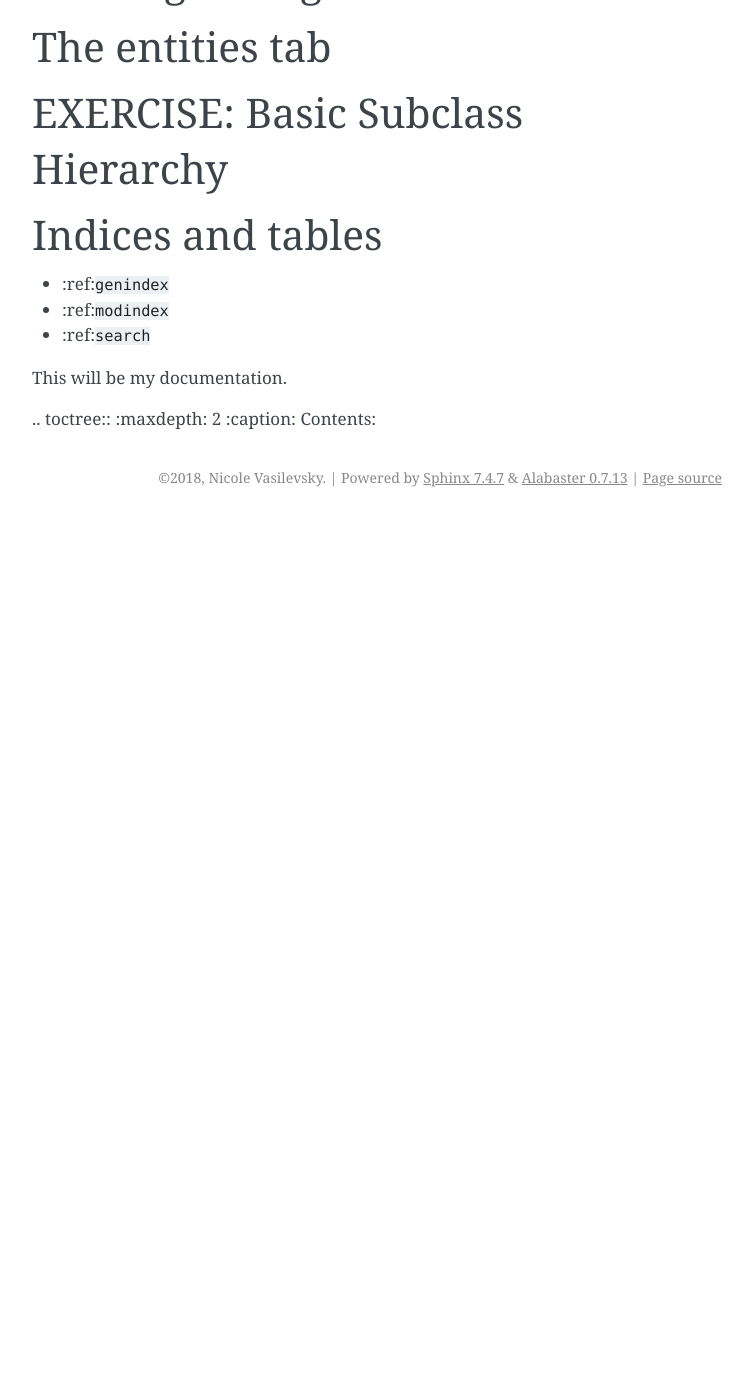
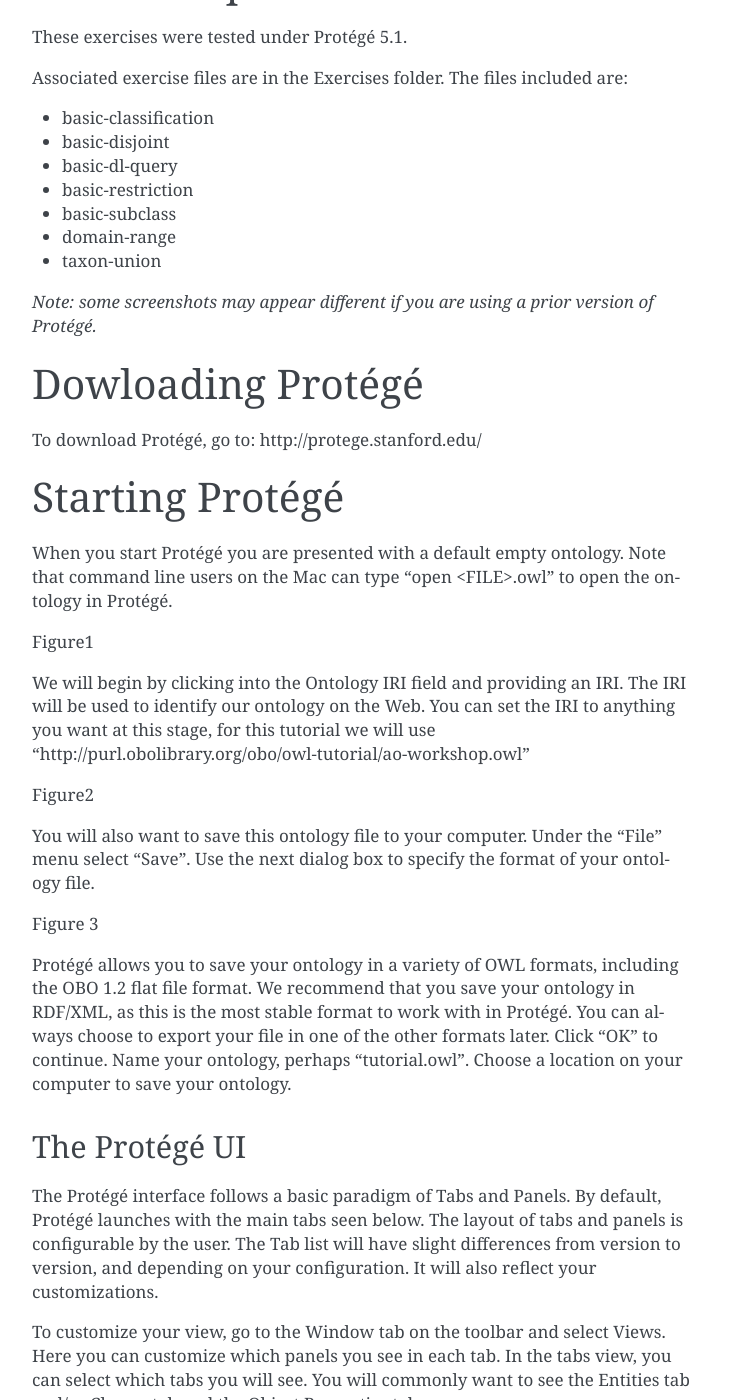
Before and after one commit to OHSUBD2K/BDK14-Ontologies-101, a Sphinx documentation site: the page built from docs/index.md, in a window 1280 px wide and 1400 px high, scrolled down 711 px. Shown: the whole window, without its empty margins (388-1141 px from the left). Built offline with Sphinx 7.4.7, drawn with Linux system fonts in a browser that asks for light colours; before the commit the page ends 1228 px from its top, so only the background shows below that; some of the changed text lies outside the part shown.

Commit message:
Update index.md

```diff
--- a/docs/index.md
+++ b/docs/index.md
@@ -15,6 +15,77 @@
 Thank you to Kent Shefchek for help with conversion to ReadTheDocs.
 
 ## Initial Preparation
+
+# Initial Preparation
+
+These exercises were tested under Protégé 5.1.
+
+Associated exercise files are in the Exercises folder. The files included are:
+
+- basic-classification
+- basic-disjoint
+- basic-dl-query
+- basic-restriction
+- basic-subclass
+- domain-range
+- taxon-union
+
+_Note: some screenshots may appear different if you are using a prior version of Protégé._
+
+# Dowloading Protégé
+
+To download Protégé, go to: http://protege.stanford.edu/
+
+# Starting Protégé
+
+When you start Protégé you are presented with a default empty ontology. Note that command line users on the Mac can type &quot;open &lt;FILE&gt;.owl&quot; to open the ontology in Protégé.
+
+Figure1
+
+We will begin by clicking into the Ontology IRI field and providing an IRI. The IRI will be used to identify our ontology on the Web. You can set the IRI to anything you want at this stage, for this tutorial we will use &quot;http://purl.obolibrary.org/obo/owl-tutorial/ao-workshop.owl&quot;
+
+Figure2
+
+You will also want to save this ontology file to your computer. Under the &quot;File&quot; menu select &quot;Save&quot;.  Use the next dialog box to specify the format of your ontology file.
+
+Figure 3
+
+
+
+Protégé allows you to save your ontology in a variety of OWL formats, including the OBO 1.2 flat file format. We recommend that you save your ontology in RDF/XML, as this is the most stable format to work with in Protégé. You can always choose to export your file in one of the other formats later.  Click &quot;OK&quot; to continue. Name your ontology, perhaps &quot;tutorial.owl&quot;. Choose a location on your computer to save your ontology.
+
+
+
+## The Protégé UI
+
+The Protégé interface follows a basic paradigm of Tabs and Panels. By default, Protégé launches with the main tabs seen below. The layout of tabs and panels is configurable by the user.  The Tab list will have slight differences from version to version, and depending on your configuration.  It will also reflect your customizations.
+
+To customize your view, go to the Window tab on the toolbar and select Views. Here you can customize which panels you see in each tab. In the tabs view, you can select which tabs you will see. You will commonly want to see the Entities tab and/or Classes tab and the Object Properties tab.
+
+Figure 4
+
+The first tab you see is the Active Ontology tab. Here you will find some basic meta-data about the ontology you are viewing. At the very top you see the IRI and file name of the active ontology you are viewing. Protégé allows you to work with multiple ontologies at once, so _this top bar is very important as it lets you know which ontology you are viewing and editing_.
+
+Note: if you open a new ontology while viewing your current ontology, Protégé will ask you if you&#39;d like to open it in a new window. If you select &#39;no&#39;, it will open in the current window and you can then switch back and forth to it from the Active Ontology tab.
+
+If you say yes, it will open in a new window. If you use a Mac, you can toggle back and forth between each window by using the hot keys Command ~.
+
+Figure5
+
+
+The panel in the center is the ontology annotations panel. You can use this panel to add basic meta-data to your ontology, such as the creation date, the authors and a short description. Using the annotation panel, create a simple comment on the ontology describing what it is about. First select the + button that is labelled &quot;Annotations&quot;.
+
+Figure6
+
+A dialog will open, select the comment annotation on the left, and type your text into the text box on the right-hand side.  Click OK; to add the annotation.
+
+Figure7
+
+The comment should appear in the ontology annotations where you have the option to either edit or delete it.   Throughout the application, the grey-circle icons have related functionality: a &quot;+&quot; is used to add, &quot;x&quot; to delete, and &quot;o&quot; to edit.
+
+Figure8
+
+The active ontology tab contains additional information about the ontology that we will explore later. These include a panel for managing ontology imports.
 
 ## Starting Protégé
 
```
